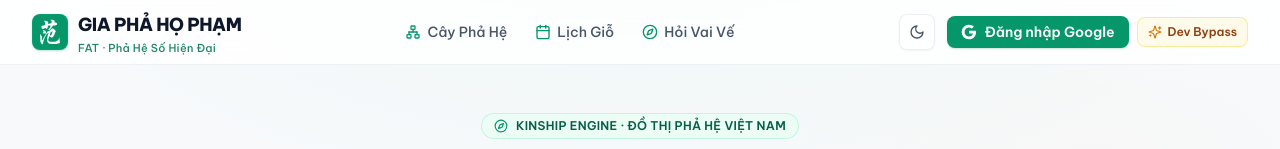
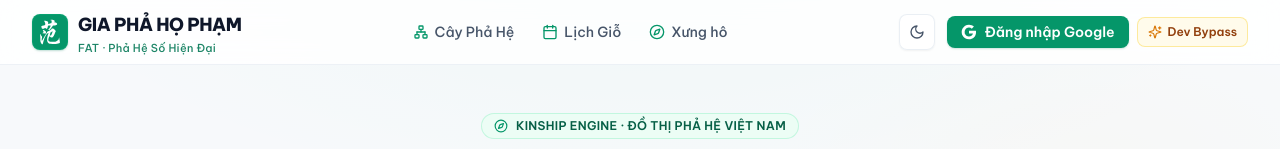
Before and after one commit to giappt/gia-pha, a Next.js app: page /kinship in a window 1280 px wide. Shown: the top 149 px of the page. Built offline with nearby package versions, Linux system fonts and the light colour scheme; no server answers; the database is empty.

Commit message:
refactor(ui): rename 'Hỏi Vai Vế' → 'Xưng hô' on Navbar, Micro-Spec & lessons_learned

```diff
--- a/src/components/navbar/Navbar.tsx
+++ b/src/components/navbar/Navbar.tsx
@@ -80,7 +80,7 @@ export default async function Navbar() {
             className="flex items-center gap-1.5 px-3 py-1.5 rounded-md text-sm font-medium text-slate-600 dark:text-slate-300 hover:text-emerald-700 dark:hover:text-emerald-400 hover:bg-emerald-50/50 dark:hover:bg-emerald-950/20 transition-all"
           >
             <Compass className="w-4 h-4 text-emerald-600" />
-            <span>Hỏi Vai Vế</span>
+            <span>Xưng hô</span>
           </Link>
         </nav>
 
```
Also changed, not shown: .agents/brain/lessons_learned.md, 1 other file (tests, documents, lock files or other folders).
